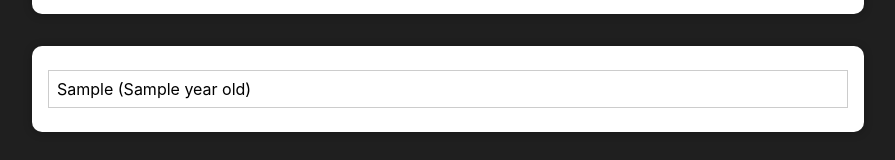
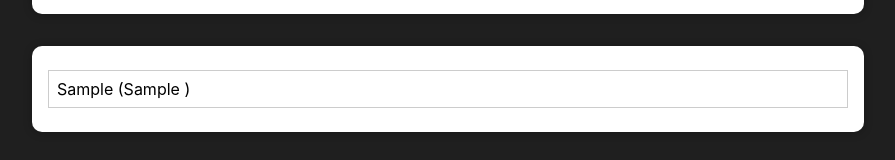
Before and after one commit to monu-2311/ReactPro, a React (Create React App) app: page / in a window 1280 px wide. Both pictures are taken after typing "Sample", "Sample" into the empty fields and a click on the button "Add User". Shown: the part 206-366 px from the top of the page, without its empty margins (192-1087 px from the left). Built offline with nearby package versions, Linux system fonts and the light colour scheme; the HTML template or start-up script is replaced by a standard one.

Commit message:
Do some Change

```diff
--- a/src/component/Users/UserDetailsList.js
+++ b/src/component/Users/UserDetailsList.js
@@ -6,7 +6,7 @@ const UserDetailsList =(props)=>{
     return(
         <Card className={classes.users}>
         <ul>
-            {props.item.map((details) => (<li key={details.id}>{details.username} ({details.age} year old)</li>))}
+            {props.item.map((details) => (<li key={details.id}>{details.username} ({details.age} )</li>))}
         </ul>
         </Card>
     );
```
